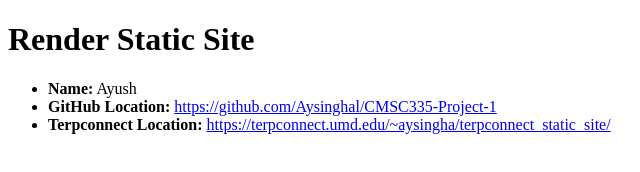
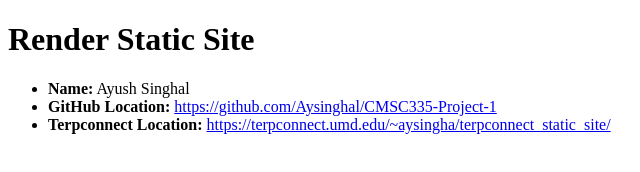
Before and after one commit to Aysinghal/CMSC335-Project-1, a plain HTML site: page index.html in a window 1280 px wide. Shown: the full height of the page, 0-640 px from the left. Drawn offline with Linux system fonts and the light colour scheme.

Commit message:
Added Last  Name

```diff
--- a/index.html
+++ b/index.html
@@ -8,7 +8,7 @@
 <body>
     <h1>Render Static Site</h1>
     <ul>
-        <li><strong>Name:</strong> Ayush</li>
+        <li><strong>Name:</strong> Ayush Singhal</li>
         <li><strong>GitHub Location:</strong> <a
                 href="https://github.com/Aysinghal/CMSC335-Project-1">https://github.com/Aysinghal/CMSC335-Project-1</a>
         </li>
```
